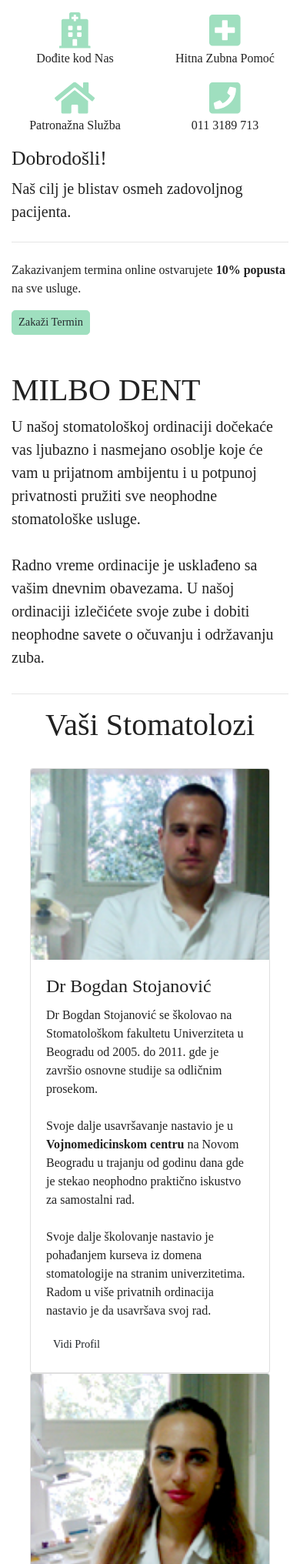
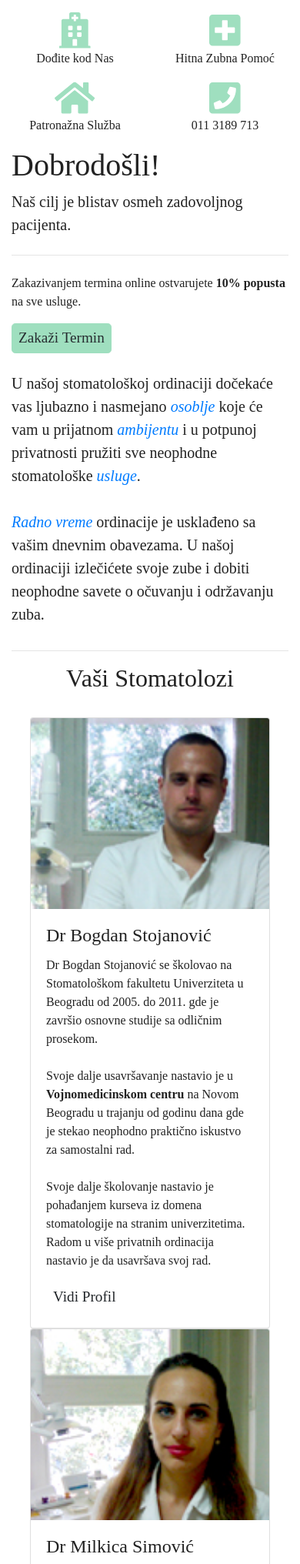
Before and after one commit to aleksandar-galic/milbo_dent, a PHP site: page / in a window 390 px wide. Shown: the part 80-2112 px from the top of the page at 77% size. Run offline with PHP 8.4, Linux system fonts and the light colour scheme; some web fonts are replaced.

Commit message:
fix up welcome

```diff
--- a/views/index.view.php
+++ b/views/index.view.php
@@ -1,26 +1,28 @@
 <?php require ('partials/header.php'); ?>
 
 	<!-- Welcome -->
-	<div class="container pb-5 bg-white">
+	<div class="welcome container pb-4 bg-white">
 		<h1 class="display-4">Dobrodošli!</h1>
 		<p class="lead">Naš cilj je blistav osmeh zadovoljnog pacijenta.</p>
 		<hr class="my-4">
 		<p>Zakazivanjem termina online ostvarujete <b>10% popusta</b> na sve usluge.</p>
 		<a href="#contact" type="button" class="btn btn-primary btn-lg">Zakaži Termin</a>
 	</div>
-
 	<!-- About -->
 	<div class="container">
 		<div class="row welcome text-left">
-			<div class="col-12">
-				<h1 class="display-6">MILBO DENT</h1>
-			</div>
 			<hr>
 			<div class="col-12">
 				<p class="lead">
-					U našoj stomatološkoj ordinaciji dočekaće vas ljubazno i nasmejano osoblje koje će vam u prijatnom ambijentu i u potpunoj privatnosti pružiti sve neophodne stomatološke usluge.
+					U našoj stomatološkoj ordinaciji dočekaće vas ljubazno i nasmejano <a href="#stomatolozi"><i>osoblje</i></a>
+					<br class="d-none d-lg-block">
+					koje će vam u prijatnom <a href="ordinacija"><i>ambijentu</i></a> i u potpunoj privatnosti
+					<br class="d-none d-lg-block">
+					pružiti sve neophodne stomatološke <a href="opsta-stomatologija"><i>usluge</i></a>.
 					<br><br>
-					Radno vreme ordinacije je usklađeno sa vašim dnevnim obavezama. U našoj ordinaciji izlečićete svoje zube i dobiti neophodne savete o očuvanju i održavanju zuba.
+					<a href="#location"><i>Radno vreme</i></a> ordinacije je usklađeno sa vašim dnevnim obavezama.
+					<br class="d-none d-lg-block">
+					U našoj ordinaciji izlečićete svoje zube i dobiti neophodne savete o očuvanju i održavanju zuba.
 				</p>
 			</div>
 		</div>
@@ -28,7 +30,7 @@
 	</div>
 
 	<!-- Meet the Team -->
-	<div class="container-fluid padding">
+	<div class="container-fluid padding" id="stomatolozi">
 		<div class="row welcome text-center">
 			<div class="col-12">
 				<h1 class="display-6">Vaši Stomatolozi</h1>
@@ -36,7 +38,6 @@
 			<hr>
 		</div>
 	</div>
-
 	<!-- Cards -->
 	<div class="container-fluid padding">
 		<div class="row p-4">
--- a/views/partials/style.css
+++ b/views/partials/style.css
@@ -39,6 +39,12 @@
 	text-decoration: none;
 }
 
+/*Welcome*/
+.welcome {
+	text-decoration: none;
+}
+
+/*Buttons*/
 .btn-primary {
 	color: #262c30;
 	background-color: #9fdfbf;
@@ -117,11 +123,8 @@
  /*Medium (md)*/
 @media (max-width: 768px) {
 	.btn {
-		font-size: 95%;
+		font-size: 120%;
 		padding: 8px 14px;
-	}
-	.display-4 {
-		font-size: 200%;
 	}
 	.social a {
 		font-size: 2.5em;
@@ -132,11 +135,13 @@
 /*Small (sm)*/
 @media (max-width: 576px) {
 	.btn {
-		font-size: 90%;
 		padding: 4px 8px;
 	}
 	.display-4 {
-		font-size: 160%;
+		font-size: 250%;
+	}
+	h1 {
+		font-size: 200%;
 	}
 	.social a {
 		font-size: 2em;
```
